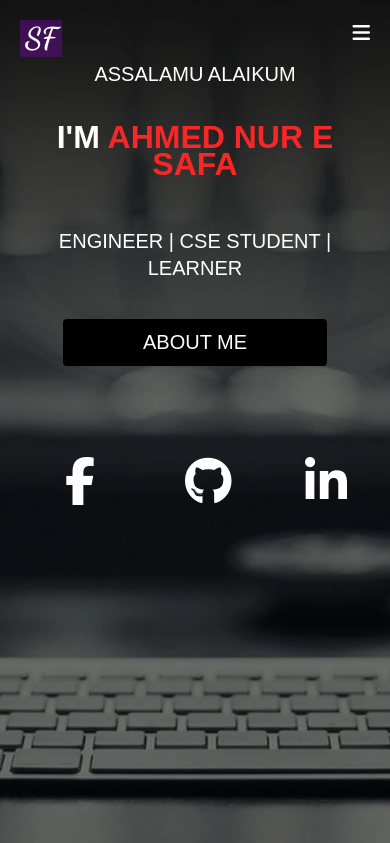
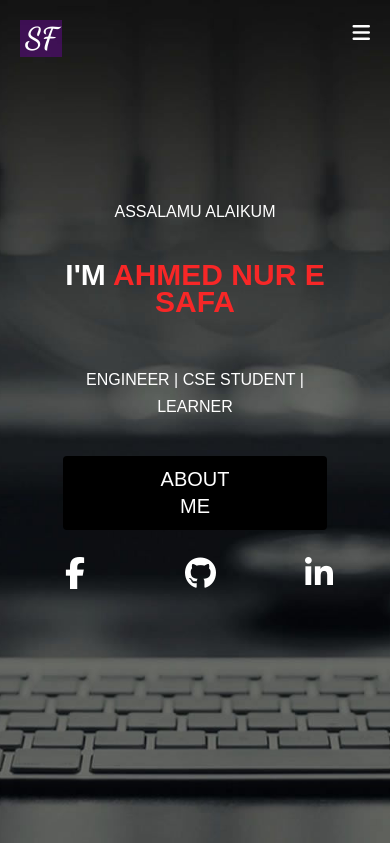
Before and after one commit to AHMED-SAFA/portfolio_SAFA, a PHP site: page / in a window 390 px wide. Shown: the top 843 px of the page. Run offline with PHP 8.4, Linux system fonts and the light colour scheme.

Commit message:
responsive upgraded

```diff
--- a/css/style.css
+++ b/css/style.css
@@ -152,41 +152,53 @@ ul {
 
 /* Responsiveness Media Queries */
 
-@media only screen and (max-width: 1024px) {
-  .container {
-    max-width: 90%; /* Adjust container width for smaller screens */
+@media screen and (max-width: 1200px) and (min-width: 762px) {
+  .header_contents {
+    margin-top: 20%;
   }
-
+  .otherWords h1 {
+    font-size: 3rem;
+  }
+}
+@media screen and (min-width: 1200px) {
   .header_contents {
-    padding-top: 20%; /* Adjust padding for smaller screens */
+    margin-top: 10%;
   }
-
   .otherWords h1 {
-    font-size: 60px; /* Adjust heading size for smaller screens */
-  }
-
-  .lead {
-    font-size: 28px; /* Adjust lead font size for smaller screens */
-  }
-
-  .socials {
-    margin-top: 20%; /* Adjust margin for smaller screens */
+    font-size: 4rem;
   }
 }
 
-@media only screen and (max-width: 480px) {
+@media screen and (min-width: 501px) and (max-width: 768px) {
+  .header_contents {
+    margin-top: 40%;
+  }
   .otherWords h1 {
-    font-size: 40px; /* Further adjust heading size for smaller screens */
+    font-size: 2rem;
+  }
 }
 
-  .lead {
-    font-size: 20px; /* Further adjust lead font size for smaller screens */
+@media screen and (max-width: 500px) {
+  .header_contents {
+    margin-top: 65%;
+  }
+  .otherWords h1 {
+    font-size: 30px;
+  }
+  .otherWords p {
+    font-size: 1rem;
+  }
+  .socials i{
+    font-size: 2rem;
+  }
+}
+@media screen and (max-width: 345px){
+  .socials i{
+    font-size: 1rem !important;
+
+  }
 }
 
-  .socials {
-    margin-top: 30%; /* Further adjust margin for smaller screens */
-  }
-}
 
 /* sidebar starts */
 
@@ -223,17 +235,11 @@ ul {
   .menu_hamburger {
     display: block;
   }
-  .otherWords h1 {
-    font-size: 3rem; /* Adjust heading size for smaller screens */
-  }
 }
 
 /* navbar items on mobile responsive full screen */
 
 @media (max-width: 500px) {
-  .otherWords h1 {
-    font-size: 2rem; /* Adjust heading size for smaller screens */
-  }
   .side_bar {
     width: 100%;
   }
```
Lines whose indentation alone changed are shown as unchanged.
